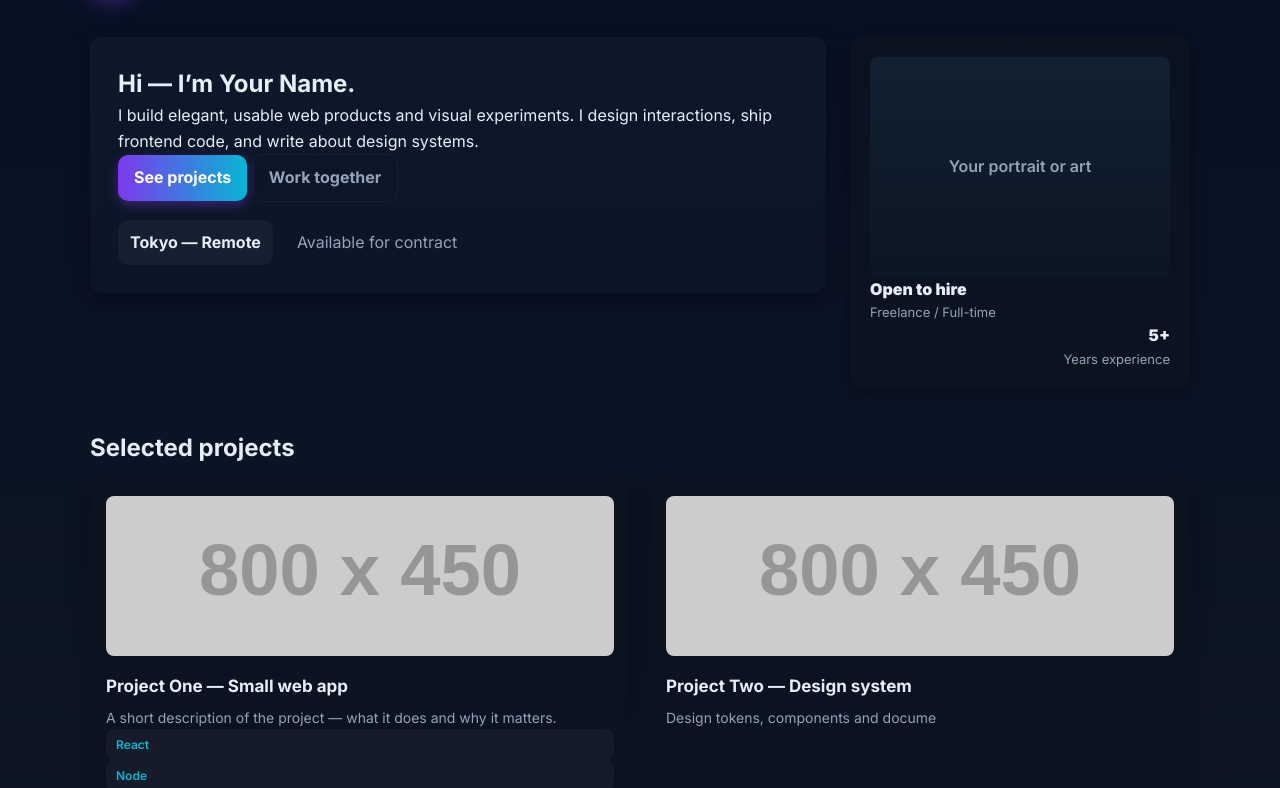
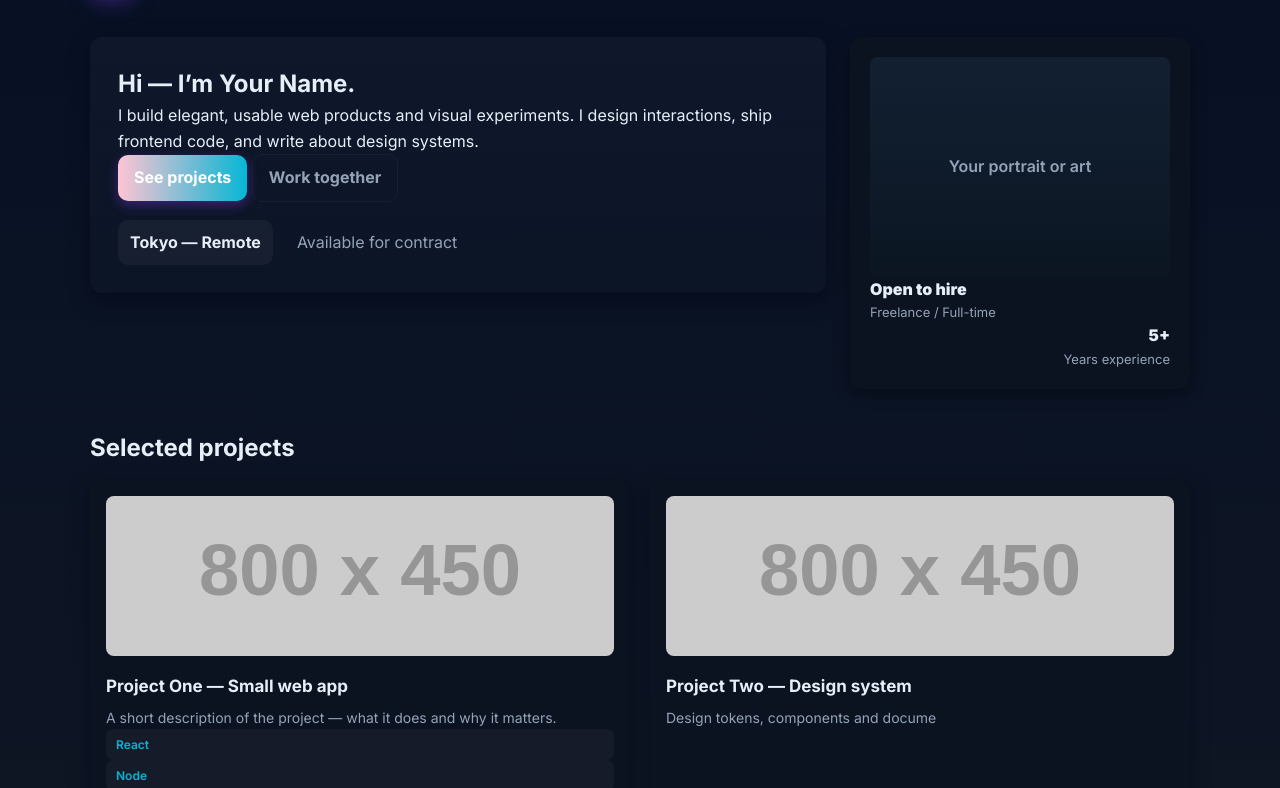
Before and after one commit to Kvthleenhe/KathleenHeDesigns, a plain HTML site: page Portoflio Structure.html in a window 1280 px wide. Shown: the part 91-879 px from the top of the page. Drawn offline with Linux system fonts and the light colour scheme; placeholder pictures from the web are drawn by us.

Commit message:
Update style.css

```diff
--- a/style.css
+++ b/style.css
@@ -4,7 +4,7 @@
   --bg: #0f1724;
   --card: #0b1220;
   --muted: #94a3b8;
-  --accent: #7c3aed;
+  --accent: #FFC5D3;
   --accent-alt: #06b6d4;
   --glass: rgba(255, 255, 255, 0.04);
   --max-w: 1100px;
```
